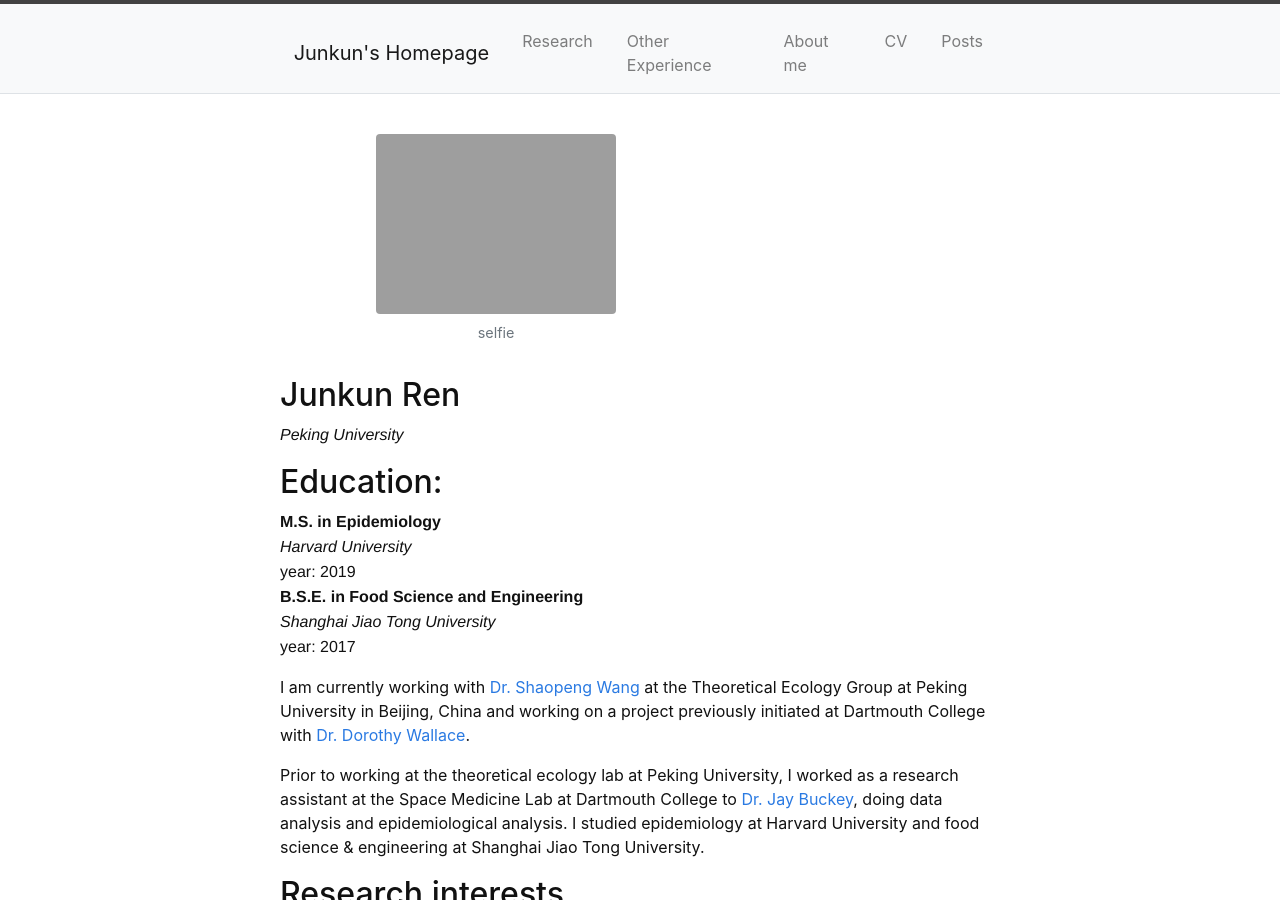
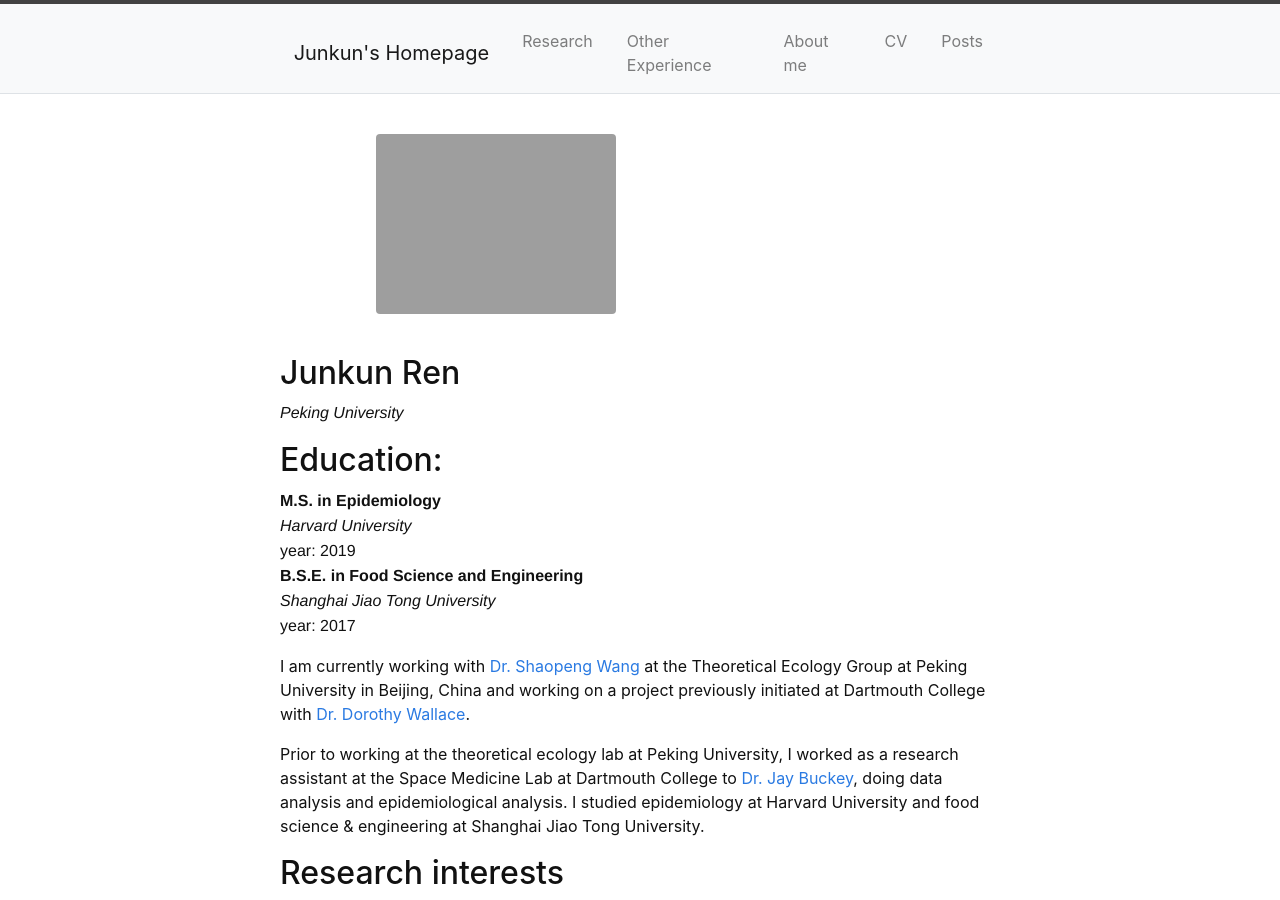
Before and after one commit to junkun-ren/PersonalWebsite, a Jekyll site: the page built from index.md, in a window 1280 px wide and 900 px high. Built offline with Jekyll 4.4.1, drawn with Linux system fonts in a browser that asks for light colours.

Commit message:
Update index.md

```diff
--- a/index.md
+++ b/index.md
@@ -3,7 +3,7 @@ title: Home
 layout: default
 ---
 
-{% include figure.html img="graduation shirt picture copy.jpg" alt="intro image here" caption="selfie" width="60%" %}
+{% include figure.html img="graduation shirt picture copy.jpg" alt="intro image here" width="60%" %}
 
 ## Junkun Ren
 <span style="font-family: Helvetica; font-size:1em;">_Peking University_ </span>
@@ -26,7 +26,8 @@ Prior to working at the theoretical ecology lab at Peking University, I worked a
 
 I am particularly passionate about understanding and developing models and theories related to ecology and biology. My research interests include community ecology, biodiversity and ecosystem functioning, food-webs, stability, etc. I am also interested in applying mathematical modeling to questions about infectious disease transmission.
 
-<!-------- <table border="1">
+<!--
+ <table border="1">
  <tr>
     <td><b style="font-size:15px">Interests</b></td>
     <td><b style="font-size:15px">Areas</b></td>
@@ -45,7 +46,7 @@ I am particularly passionate about understanding and developing models and theor
     </td>
  </tr>
 </table>
-------------->
+-->
 
 {% include toc.html %}
 
```
